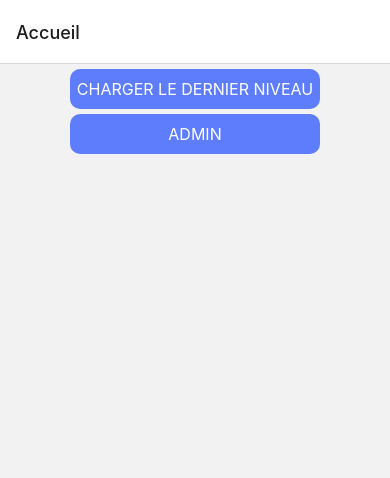
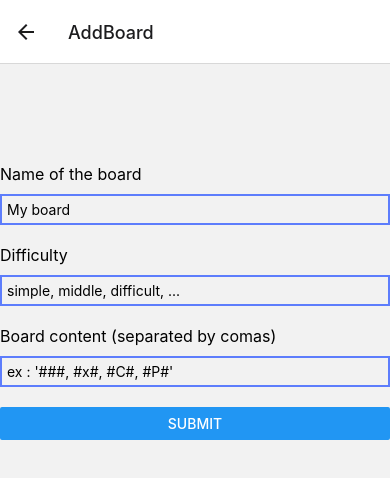
Before and after one commit to Theorique/Sokoban_SIMON_CHABROL_RAINTEAU_FAURE, a React Native app in the folder sokoban/: screen /AddBoard in a window 390 px wide. Shown: the top 478 px of the page. Built offline with nearby package versions, Linux system fonts and the light colour scheme.

Commit message:
page add Board presque terminée

```diff
--- a/sokoban/App.js
+++ b/sokoban/App.js
@@ -7,6 +7,7 @@ import {createNativeStackNavigator} from '@react-navigation/native-stack';
 import Admin from "./pages/Admin.js";
 import BoardsList from "./pages/BoardsList";
 import ShowBoard from "./pages/ShowBoard";
+import AddBoard from "./pages/AddBoard";
 
 class App extends Component {
     constructor(props) {
@@ -27,6 +28,7 @@ class App extends Component {
                     <Stack.Screen name="Admin" component={Admin}/>
                     <Stack.Screen name="BoardsList" component={BoardsList}/>
                     <Stack.Screen name="ShowBoard" component={ShowBoard}/>
+                    <Stack.Screen name="AddBoard" component={AddBoard}/>
                 </Stack.Navigator>
             </NavigationContainer>
         );
--- /dev/null
+++ b/sokoban/pages/AddBoard.js
@@ -0,0 +1,86 @@
+import {Component} from "react";
+import {Alert, Button, StyleSheet, Text, TextInput, View} from "react-native";
+
+class AddBoard extends Component {
+
+    constructor(props) {
+        super(props);
+        this.state = {
+            name: '',
+            board_id: '',
+            rows: []
+        }
+    }
+
+    submit = () => {
+        const state = this.state;
+        const ip = require("../configAPI.json")['ip'];
+
+        fetch("http://" + ip + ":3001/board/add", {
+            method: 'POST',
+            headers: {
+                Accept: 'application/json',
+                'Content-Type': 'application/json',
+            },
+            body: JSON.stringify({
+                boardId: state.boardId,
+                name: state.name,
+                rows: state.rows
+                // TODO rajouter les champs manquants
+            }),
+        })
+    }
+
+    render() {
+
+        return (
+            <View style={styles.content}>
+                <Text style={styles.label}>Name of the board</Text>
+                <TextInput
+                    placeholder="My board"
+                    onChangeText={(text) => {
+                        this.setState({name: text})
+                    }}
+                    style={styles.input}
+                />
+                <Text style={styles.label}>Difficulty</Text>
+                <TextInput
+                    placeholder="simple, middle, difficult, ..."
+                    onChangeText={(text) => {
+                        this.setState({board_id: text})
+                    }}
+                    style={styles.input}
+                />
+                <Text style={styles.label}>Board content (separated by comas)</Text>
+                <TextInput
+                    placeholder="ex : '###, #x#, #C#, #P#'"
+                    onChangeText={(text) => {
+                        this.setState({rows: text.split(',')})
+                    }}
+                    style={styles.input}
+                />
+                <Button title="submit" onPress={() => {
+                    this.submit()
+                }}/>
+            </View>
+        )
+    }
+}
+
+export default AddBoard;
+
+const styles = StyleSheet.create({
+    content: {
+        marginTop: 100
+    },
+    input: {
+        borderWidth: 2,
+        borderColor: '#5D7DFC',
+        marginBottom: 20,
+        padding: 5
+    },
+    label: {
+        fontSize: 16,
+        marginBottom: 10
+    }
+})
--- a/sokoban/pages/Admin.js
+++ b/sokoban/pages/Admin.js
@@ -14,11 +14,16 @@ class Admin extends Component {
                 }>
                     <Text style={styles.textButton}>1. List boards</Text>
                 </TouchableOpacity>
-                <TouchableOpacity style={styles.button}>
-                    <Text style={styles.textButton}>2. Remove board from database [DANGEROUS]</Text>
+                <TouchableOpacity style={styles.button} onPress={() =>
+                    navigation.navigate('AddBoard', {name: 'AddBoard'})
+                }>
+                    <Text style={styles.textButton}>2. Add new board</Text>
                 </TouchableOpacity>
                 <TouchableOpacity style={styles.button}>
-                    <Text style={styles.textButton}>3. Quit</Text>
+                    <Text style={styles.textButton}>3. Remove board from database [DANGEROUS]</Text>
+                </TouchableOpacity>
+                <TouchableOpacity style={styles.button}>
+                    <Text style={styles.textButton}>4. Quit</Text>
                 </TouchableOpacity>
             </View>
         )
--- a/sokoban/pages/Partie.js
+++ b/sokoban/pages/Partie.js
@@ -20,6 +20,7 @@ class Partie extends Component {
   componentDidMount() {
     this.loadBoard();
   }
+
   loadBoard() {
     let customData = null;
     switch(this.props.route.params.name){
```
Also changed, not shown: 1 other file (tests, documents, lock files or other folders).
